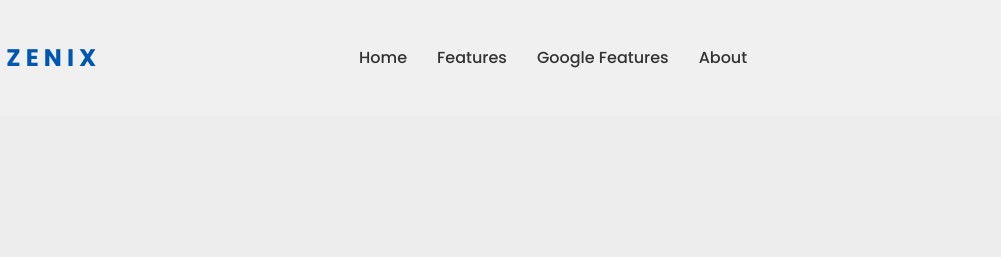
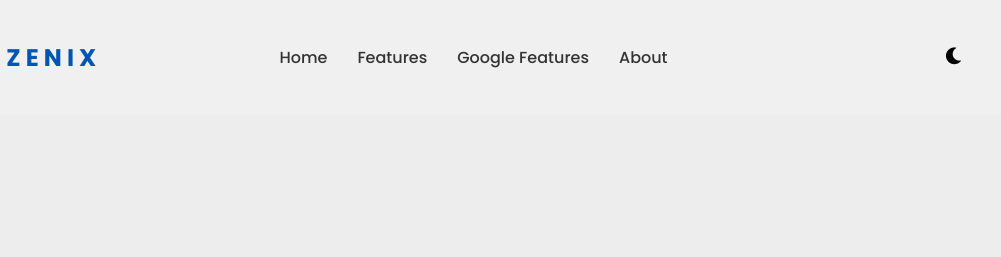
Before and after one commit to aashiv-kohli/ZENIX-AI-VIRTUAL-ASSISTANT, a plain HTML site: page intro.html in a window 1280 px wide. Shown: the top 257 px of the page, 182-1183 px from the left. Drawn offline with Linux system fonts and the light colour scheme.

Commit message:
Update intro.html

```diff
--- a/intro.html
+++ b/intro.html
@@ -27,6 +27,13 @@
         <div class="auth-buttons">
             <button id="logoutBtn" style="display: none;">Reset</button>
         </div>
+        <!-- DARK-LIGHT THEME -->
+        <div class="theme-toggle">
+    <button id="themeToggleBtn" title="Toggle Theme">
+        <i class="fas fa-moon"></i>
+    </button>
+</div>
+
     </nav>
 
     <!-- Hero Section -->
```
